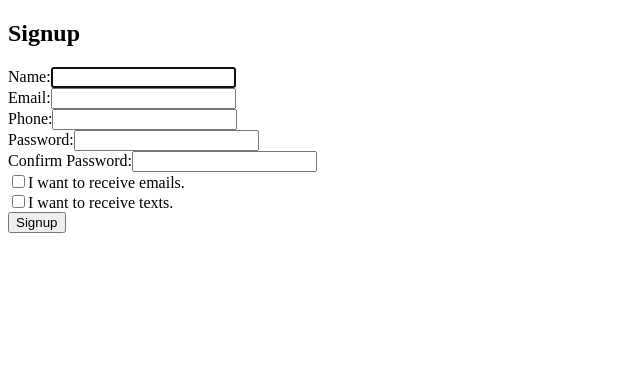
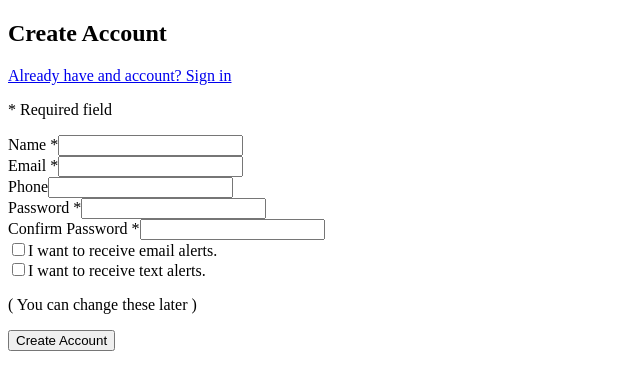
Before and after one commit to sleander94/summitsnowalerts, a React (Create React App) app in the folder react-app/: page /signup in a window 1280 px wide. Shown: the top 390 px of the page, without its empty margins (0-640 px from the left). Built offline with nearby package versions, Linux system fonts and the light colour scheme.

Commit message:
Add client form validaton

```diff
--- a/react-app/src/components/account-actions/Signup.tsx
+++ b/react-app/src/components/account-actions/Signup.tsx
@@ -1,4 +1,5 @@
-import { FormEvent, useEffect, useState } from 'react';
+import { FormEvent, useState } from 'react';
+import { Link } from 'react-router-dom';
 
 const Signup = () => {
   const [name, setName] = useState<string>('');
@@ -6,29 +7,24 @@ const Signup = () => {
   const [phone, setPhone] = useState<string>('');
   const [password, setPassword] = useState<string>('');
   const [confirmPass, setConfirmPass] = useState<string>('');
+
+  const [nameErr, setNameErr] = useState<string>();
+  const [emailErr, setEmailErr] = useState<string>();
+  const [phoneErr, setPhoneErr] = useState<string>();
+  const [passwordErr, setPasswordErr] = useState<string>();
+  const [confirmPassErr, setConfirmPassErr] = useState<string>();
+
   const [emailAlert, setEmailAlert] = useState<boolean>(false);
   const [textAlert, setTextAlert] = useState<boolean>(false);
 
-  useEffect(() => {
-    console.log(emailAlert);
-  }, [emailAlert]);
-  /*
-const checkValidity = (name: keyof signupUser) => {
-    let newErrors = errors;
-    if (name === 'password') {
-      if (formData[name].length < 5) newErrors[name] = true;
-      else newErrors[name] = false;
-    } else if (name === 'confirm-password') {
-      if (formData[name] !== formData.password) newErrors[name] = true;
-      else newErrors[name] = false;
-    } else if (formData[name].length === 0) newErrors[name] = true;
-    else newErrors[name] = false;
-    setErrors(newErrors);
-  };
- */
+  const [posting, setPosting] = useState<boolean>(false);
+  const [posted, setPosted] = useState<boolean>(false);
+  const [postResponse, setPostResponse] = useState<string>();
+
   const handleSubmit = async (e: FormEvent<HTMLFormElement>) => {
     e.preventDefault();
     try {
+      setPosting(true);
       const response = await fetch('/users/signup', {
         method: 'POST',
         headers: {
@@ -44,8 +40,15 @@ const checkValidity = (name: keyof signupUser) => {
         }),
       });
       console.log(response);
-      if (response.ok) console.log('OK');
-      else console.log('Failed');
+      if (response.ok) {
+        setPostResponse(undefined);
+        setPosted(true);
+      } else if (response.status === 400) {
+        setPostResponse('That email is already in use.');
+      } else {
+        setPostResponse('Error creating account. Please try again.');
+      }
+      setPosting(false);
     } catch (err) {
       console.error(err);
     }
@@ -53,71 +56,123 @@ const checkValidity = (name: keyof signupUser) => {
 
   return (
     <section id="signup">
-      <h1>Signup</h1>
-      <form action="" onSubmit={handleSubmit}>
+      <h1>Create Account</h1>
+      <Link to="/login">Already have and account? Sign in</Link>
+      <form action="" onSubmit={handleSubmit} noValidate>
+        <p>* Required field</p>
         <div className="form-field">
-          <label htmlFor="name">Name:</label>
+          <label htmlFor="name">Name *</label>
           <input
             type="text"
             name="name"
             required
-            autoFocus
             onChange={(e) => setName(e.target.value)}
+            onBlur={(e) => {
+              e.target.className = 'touched';
+              name === ''
+                ? setNameErr('Enter your first name.')
+                : setNameErr(undefined);
+            }}
           />
+          {nameErr && <p className="error">{nameErr}</p>}
         </div>
         <div className="form-field">
-          <label htmlFor="email">Email:</label>
+          <label htmlFor="email">Email *</label>
           <input
             type="email"
             name="email"
             required
             onChange={(e) => setEmail(e.target.value)}
+            onBlur={(e) => {
+              e.target.className = 'touched';
+              !email.match(
+                /([a-zA-Z0-9+._-]+@[a-zA-Z0-9._-]+\.[a-zA-Z0-9_-]+)/gi
+              )
+                ? setEmailErr('Enter a valid email.')
+                : setEmailErr(undefined);
+            }}
           />
+          {emailErr && <p className="error">{emailErr}</p>}
         </div>
         <div className="form-field">
-          <label htmlFor="phone">Phone:</label>
+          <label htmlFor="phone">Phone</label>
           <input
             type="tel"
             name="phone"
             onChange={(e) => setPhone(e.target.value)}
+            onBlur={(e) => {
+              e.target.className = 'touched';
+              phone.match(/[a-zA-Z]/gi)
+                ? setPhoneErr('Phone numbers cannot contain letters.')
+                : setPhoneErr(undefined);
+            }}
           />
+          {phoneErr && <p className="error">{phoneErr}</p>}
         </div>
         <div className="form-field">
-          <label htmlFor="password">Password:</label>
+          <label htmlFor="password">Password *</label>
           <input
             type="password"
             name="password"
             required
             onChange={(e) => setPassword(e.target.value)}
+            onBlur={(e) => {
+              e.target.className = 'touched';
+              !password.match(/^(?=.*[A-Za-z])(?=.*\d)[A-Za-z\d]{6,}$/gi)
+                ? setPasswordErr(
+                    'Password must be at least 6 characters with 1 letter and 1 number.'
+                  )
+                : setPasswordErr(undefined);
+            }}
           />
+          {passwordErr && <p className="error">{passwordErr}</p>}
         </div>
         <div className="form-field">
-          <label htmlFor="confirmPass"> Confirm Password:</label>
+          <label htmlFor="confirmPass"> Confirm Password *</label>
           <input
             type="password"
             name="confirmPass"
             required
             onChange={(e) => setConfirmPass(e.target.value)}
+            onBlur={(e) => {
+              e.target.className = 'touched';
+              password !== confirmPass
+                ? setConfirmPassErr("Password don't match.")
+                : setConfirmPassErr(undefined);
+            }}
           />
+          {confirmPassErr && <p className="error">{confirmPassErr}</p>}
         </div>
-        <div className="form-field">
+        <div className="form-field-check">
           <input
             type="checkbox"
             name="emailAlert"
             onChange={() => setEmailAlert(!emailAlert)}
           />
-          <label htmlFor="emailAlert">I want to receive emails.</label>
+          <label htmlFor="emailAlert">I want to receive email alerts.</label>
         </div>
-        <div className="form-field">
+        <div className="form-field-check">
           <input
             type="checkbox"
             name="textAlert"
             onChange={() => setTextAlert(!textAlert)}
           />
-          <label htmlFor="textAlert">I want to receive texts.</label>
+          <label htmlFor="textAlert">I want to receive text alerts.</label>
         </div>
-        <button>Signup</button>
+        <p className="checkbox-msg">&#40; You can change these later &#41;</p>
+        {!posting && !posted && <button>Create Account</button>}
+        {posting && (
+          <div className="posting">
+            <div className="spinner"></div>
+          </div>
+        )}
       </form>
+      {postResponse && <p className="response">{postResponse}</p>}
+      {posted && (
+        <Link to="/login" className="login">
+          Account successfully created. Log In
+        </Link>
+      )}
     </section>
   );
 };
```
